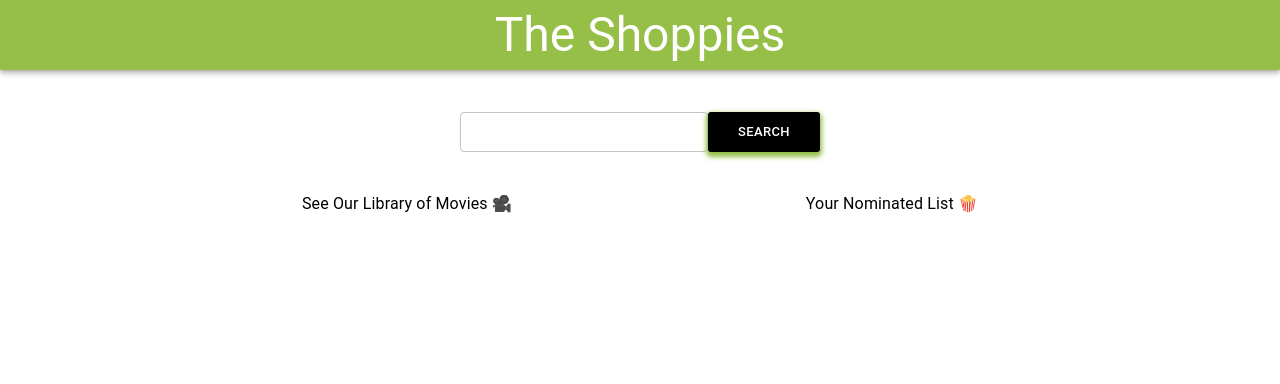
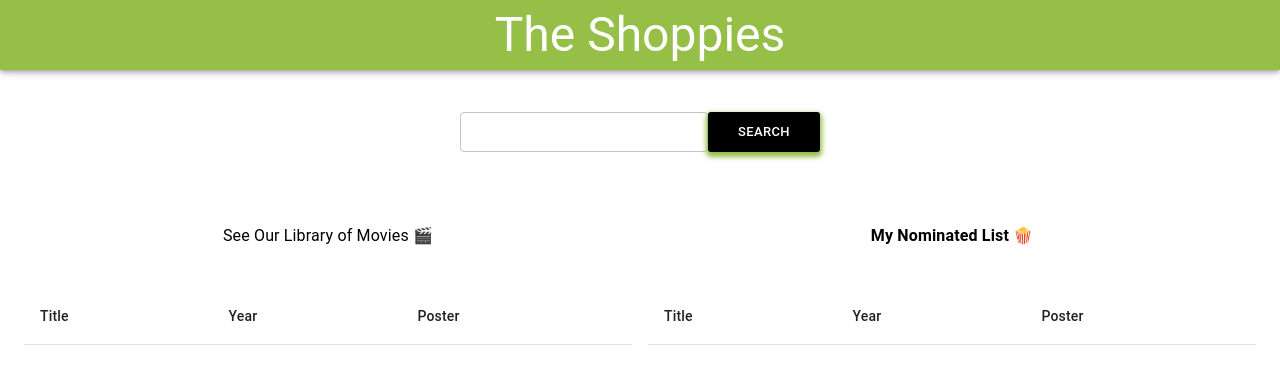
Before and after one commit to ibrikk/shoppies, a React (Create React App) app: page / in a window 1280 px wide. Shown: the top 384 px of the page. Built offline with nearby package versions, Linux system fonts and the light colour scheme.

Commit message:
fix tables and banner

```diff
--- a/package.json
+++ b/package.json
@@ -11,7 +11,6 @@
     "lodash": "4.17.21",
     "react": "^17.0.2",
     "react-dom": "^17.0.2",
-    "react-js-banner": "0.6.0-beta3",
     "react-scripts": "4.0.3",
     "web-vitals": "^1.1.1"
   },
--- a/src/App.css
+++ b/src/App.css
@@ -1,3 +1,5 @@
+
+
 .App {
   text-align: center;
 }
@@ -31,16 +33,6 @@
   box-sizing: border-box;
 }
 
-.isDisabled {
-  color: red;
-}
-
-.movies {
-  display: flex;
-  flex-wrap: wrap;
-  flex-direction: row;
-}
-
 .add-movies {
   text-align: center;
 }
@@ -51,56 +43,23 @@
   margin: 0 10px 30px 10px;
 }
 
-.movie {
-  padding: 5px 25px 10px 25px;
-  max-width: 25%;
-}
-
-.year {
-  padding-top: 2.2em;
-}
-
-.img_grid {
-  padding-bottom: 2em;
-}
-
-.nom_btn_container {
-  padding-left: 2.5em;
-}
-
-.rmv_btn_container {
-  padding-left: 3.5em;
-}
-
-
-
-.movie_title {
-  padding-top: 1em;
-}
-
 .search {
   display: flex;
   flex-direction: row;
   flex-wrap: wrap;
   justify-content: center;
   margin-top: 7em;
+  padding-bottom: 2em;
 }
 
-@media screen and (min-width: 694px) and (max-width: 915px) {
-  .movie {
-    max-width: 33%;
-  }
+.left_grid {
+  margin-right: 2em;
 }
 
-@media screen and (min-width: 652px) and (max-width: 693px) {
-  .movie {
-    max-width: 50%;
-  }
+.right_grid {
+  margin-left: 2em;
 }
 
-@media screen and (max-width: 651px) {
-  .movie {
-    max-width: 100%;
-    margin: auto;
-  }
+.MuiSnackbarContent-root {
+  background: #ff9800 !important;
 }
--- a/src/App.js
+++ b/src/App.js
@@ -1,10 +1,9 @@
-import React, { useState } from 'react';
+import React, { useState, useEffect,  } from 'react';
 import './App.css';
 import Header from './components/Header';
 import Search from './components/Search';
 import axios from 'axios';
 import _ from 'lodash';
-import Banner from 'react-js-banner';
 import {
   Grid,
   Container,
@@ -15,13 +14,18 @@ import {
   TableRow,
   TableBody,
   TableHead,
+  Table,
+  Snackbar,
+  SnackbarContent,
 } from '@material-ui/core';
+
 
 const App = () => {
   const MOVIE_API_URL = `http://www.omdbapi.com/?apikey=80e5588b`;
   const [loading, setLoading] = useState(false);
   const [movies, setMovies] = useState([]);
   const [errorMessage, setErrorMessage] = useState(null);
+  const [openSnackBar, setOpenSnackbar] = useState(false);
   const [nominations, setNominations] = useState([]);
 
   const defaultImage =
@@ -40,6 +44,7 @@ const App = () => {
         console.log(response);
         if (response.Response === 'True') {
           setMovies(response.Search);
+
           setLoading(false);
         } else {
           setErrorMessage('Sorry, something went wrong!');
@@ -52,13 +57,26 @@ const App = () => {
     return nominations.findIndex((item) => item.imdbID === id);
   };
 
+
+  const updateState = (newNominations, shouldUpdateLocalStorage = true) => {
+    if (shouldUpdateLocalStorage) {
+      window.localStorage.setItem('noms', JSON.stringify(newNominations));
+    }
+    setNominations(newNominations);
+    if (newNominations.length > 4) {
+      setOpenSnackbar(true);
+    } else {
+      setOpenSnackbar(false);
+    }
+  };
+
   const nominate = (id) => {
     if (alreadyExists(id) === -1) {
       for (const item of movies) {
         if (item.imdbID === id) {
           let a = _.cloneDeep(nominations);
           a.push(item);
-          setNominations(a);
+          updateState(a);
         }
       }
     }
@@ -67,24 +85,41 @@ const App = () => {
   const remove = (id) => {
     let a = _.cloneDeep(nominations);
     a = a.filter((item) => item.imdbID !== id);
-    setNominations(a);
+   updateState(a);
   };
+
+
+
+  useEffect(() => {
+    const initialNominations = JSON.parse(window.localStorage.getItem('noms'));
+    console.log(initialNominations);
+    // to Obj
+    if (Array.isArray(initialNominations) && initialNominations.length) {
+      updateState(initialNominations, false);
+    }
+  }, []);
+
+
 
   return (
     <Container className='App'>
+    <Snackbar open={openSnackBar}>
+    <SnackbarContent>😵‍💫 😵‍💫 😵‍💫 Whoa...looks like you already have more than 4 nominations!</SnackbarContent>
+  </Snackbar>
       <Header text='The Shoppies' />
       <Search search={search} />
 
-      <Container>
+
       <Grid
         container
         direction='row'
         justify='space-evenly'
         alignItems='flex-start'
+        spacing={2}
       >
-          <Grid item className='search_result'>
+        <Grid item className='left_grid' xs={12} md={6} >
           <Typography className='movie-list'>
-              See Our Library of Movies 🎥
+            See Our Library of Movies 🎬
           </Typography>
           {loading && !errorMessage ? (
             <CircularProgress className='spinner' color='secondary'>
@@ -95,37 +130,28 @@ const App = () => {
               {errorMessage}
             </Grid>
           ) : (
-              movies?.map((movie, id) => (
-                <Grid item>
+            <Table>
               <TableHead>
                 <TableRow>
-                      <TableCell>
-                        <Typography className='movie_title' variant='h4'>
-                          {movie.Title}
-                        </Typography>
-                      </TableCell>
-                      <TableCell align='right'>
-                        <Typography className='year' variant='subtitle1'>
-                          <strong>({movie.Year})</strong>
-                        </Typography>
-                      </TableCell>
+                  <TableCell>Title</TableCell>
+                  <TableCell>Year</TableCell>
+                  <TableCell>Poster</TableCell>
                 </TableRow>
               </TableHead>
               <TableBody>
+                {movies?.map((movie, id) => (
                   <TableRow key={id}>
-                      <TableCell component='th' scope='row'>
-                        <Grid item className='img_grid'>
-                          <img
-                            width='200'
-                            alt={`The movie titled: ${movie.Title}`}
-                            src={
-                              movie.Poster === 'N/A'
-                                ? defaultImage
-                                : movie.Poster
-                            }
-                          />
+                    <TableCell>
+                      <Grid
+                        container
+                        direction='column'
+                        justify='center'
+                        alignItems='flex-start'
+                      >
+                        <Grid item>
+                          <Typography variant='h4'>{movie.Title}</Typography>
                         </Grid>
-                        <Grid item className='nom_btn_container'>
+                        <Grid item>
                           <Button
                             variant='contained'
                             size='medium'
@@ -141,49 +167,54 @@ const App = () => {
                             NOMINATE
                           </Button>
                         </Grid>
+                      </Grid>
+                    </TableCell>
+                    <TableCell align='right'>
+                      <Typography variant='subtitle1'>
+                        <strong>({movie.Year})</strong>
+                      </Typography>
+                    </TableCell>
+                    <TableCell component='th' scope='row'>
+                      <img
+                        width='200'
+                        alt={`The movie titled: ${movie.Title}`}
+                        src={
+                          movie.Poster === 'N/A' ? defaultImage : movie.Poster
+                        }
+                      />
                     </TableCell>
                   </TableRow>
+                ))}
               </TableBody>
-                </Grid>
-              ))
+            </Table>
           )}
         </Grid>
-          <Grid item>
+        <Grid item xs={12} md={6} className='right_grid'>
           <Typography className='movie-list'>
-              Your Nominated List 🍿
+            <strong>My Nominated List 🍿</strong>
           </Typography>
-            {nominations.length > 4 && (
-              <Banner title='😵‍💫 😵‍💫 😵‍💫 Whoa...looks like you already have more than 4 nominations!' />
-            )}
-            {nominations?.map((nom) => (
-              <Grid item>
+          <Table>
             <TableHead>
               <TableRow>
-                    <TableCell>
-                      <Typography variant='h4' className='movie_title'>
-                        {nom.Title}
-                      </Typography>
-                    </TableCell>
-                    <TableCell align='right'>
-                      <Typography className='year' variant='subtitle1'>
-                        <strong>({nom.Year})</strong>
-                      </Typography>
-                    </TableCell>
+                <TableCell>Title</TableCell>
+                <TableCell>Year</TableCell>
+                <TableCell>Poster</TableCell>
               </TableRow>
             </TableHead>
             <TableBody>
+              {nominations?.map((nom) => (
                 <TableRow key={nom}>
-                    <TableCell component='th' scope='row'>
+                  <TableCell>
+                    <Grid
+                      container
+                      direction='column'
+                      justify='center'
+                      alignItems='flex-start'
+                    >
                       <Grid item>
-                        <img
-                          item
-                          className='img_grid'
-                          width='200'
-                          alt={`The movie titled: ${nom.Title}`}
-                          src={nom.Poster === 'N/A' ? defaultImage : nom.Poster}
-                        />
+                        <Typography variant='h4'>{nom.Title}</Typography>
                       </Grid>
-                      <Grid item className='rmv_btn_container'>
+                      <Grid item>
                         <Button
                           className='nom_btn'
                           variant='contained'
@@ -194,14 +225,29 @@ const App = () => {
                           REMOVE
                         </Button>
                       </Grid>
+                    </Grid>
+                  </TableCell>
+
+                  <TableCell align='right'>
+                    <Typography variant='subtitle1'>
+                      <strong>({nom.Year})</strong>
+                    </Typography>
+                  </TableCell>
+                  <TableCell component='th' scope='row'>
+                    <img
+                      item
+                      className='img_grid'
+                      width='200'
+                      alt={`The movie titled: ${nom.Title}`}
+                      src={nom.Poster === 'N/A' ? defaultImage : nom.Poster}
+                    />
                   </TableCell>
                 </TableRow>
+              ))}
             </TableBody>
-              </Grid>
-            ))}
+          </Table>
         </Grid>
       </Grid>
-      </Container>
     </Container>
   );
 };
--- a/src/components/Header.jsx
+++ b/src/components/Header.jsx
@@ -1,16 +1,14 @@
 import React from 'react';
 import { Typography, Toolbar, AppBar } from '@material-ui/core';
 
-
 const Header = (props) => {
   return (
-
     <AppBar>
-      <Toolbar  variant='dense' className='App-toolbar' >
+      <Toolbar variant='dense' className='App-toolbar'>
         <Typography variant='h3'>{props.text}</Typography>
       </Toolbar>
     </AppBar>
   );
-}
+};
 
 export default Header;
```
Also changed, not shown: 1 other file (tests, documents, lock files or other folders). Lines whose indentation alone changed are shown as unchanged.
